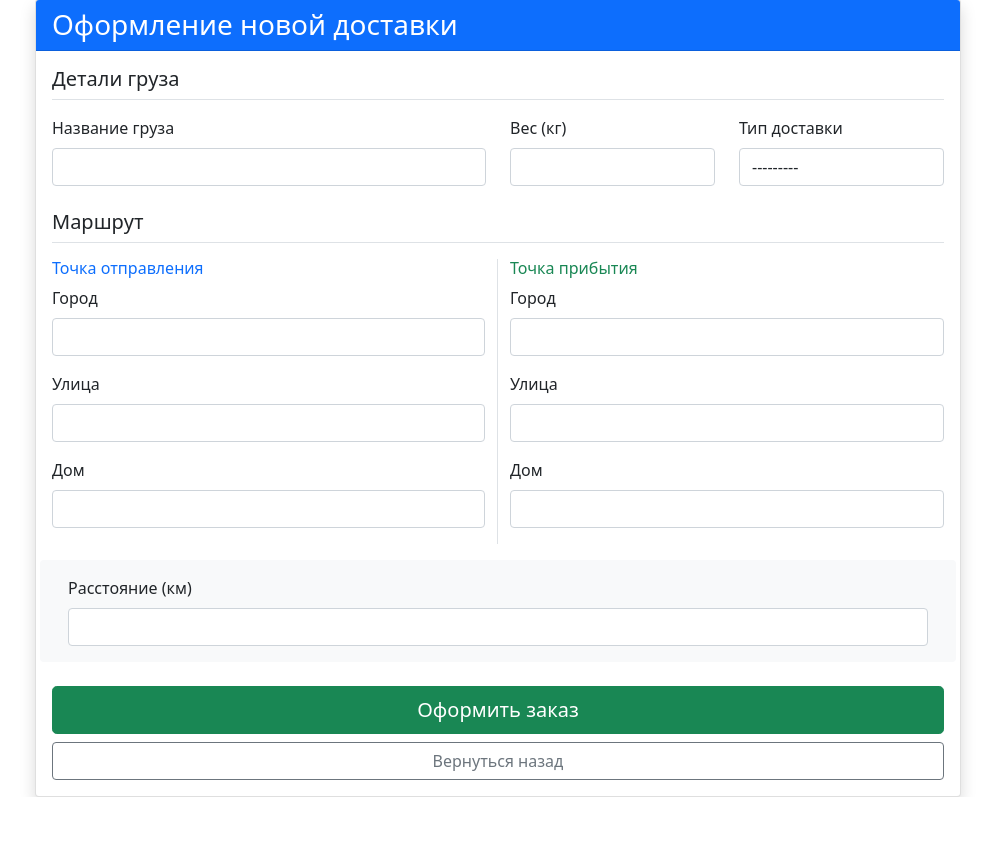
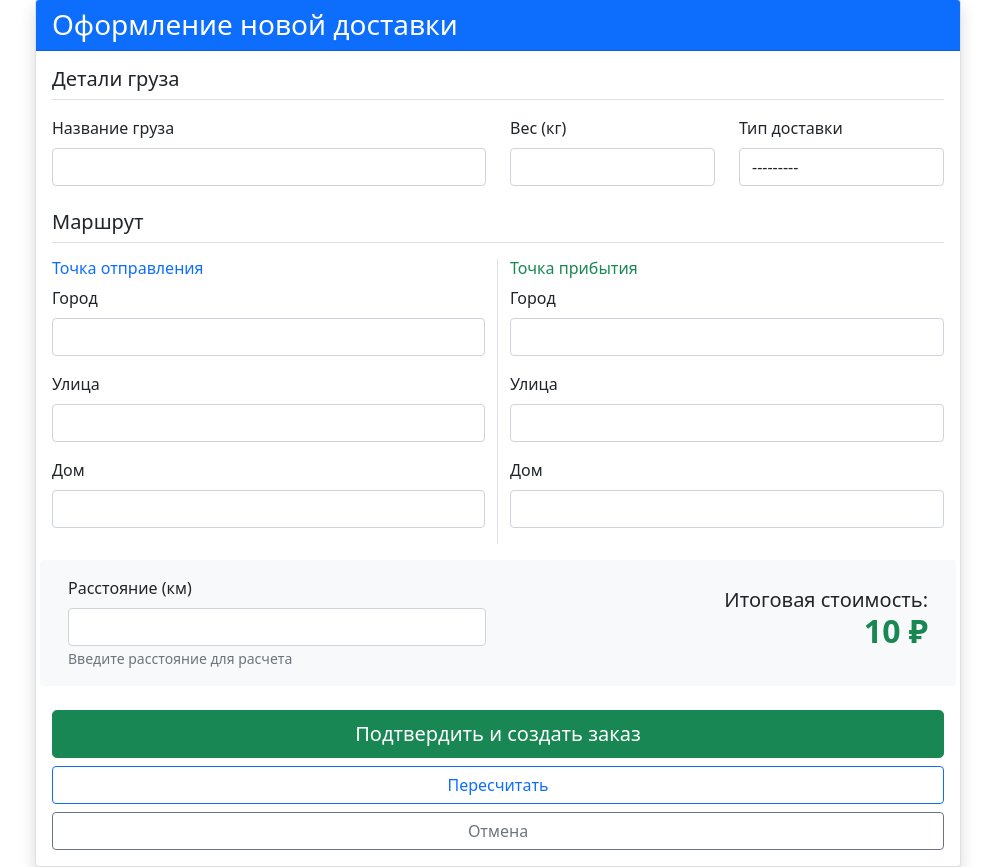
Before and after one commit to Verdict33/Cours_work_sql, a Django app: template delivery_company/transport/templates/client/create_delivery.html in a window 1280 px wide. Shown: the part 75-942 px from the top of the page, without its empty margins (142-1137 px from the left). Before the commit the page ends 872 px from the top, so only its background shows below. Run offline with Django 5.2, Linux system fonts and the light colour scheme; tables that the repository leaves empty hold one stand-in row (Sample ...); the template is opened without the code that fills it: values named after a table or form of the project are taken from there, most other values are stand-ins (such as "Sample title", 1, 10 or a date in 2020).

Commit message:
final client

```diff
--- a/delivery_company/transport/forms.py
+++ b/delivery_company/transport/forms.py
@@ -80,31 +80,44 @@ class CustomUserCreationForm(UserCreationForm):
             role = self.cleaned_data['role']
             phone = self.cleaned_data['phone']
 
+            # Получаем общие данные (они теперь есть в форме для всех)
+            patronymic = self.cleaned_data.get('patronymic', '')
+            last_name = self.cleaned_data['last_name']
+            first_name = self.cleaned_data['first_name']
+
             if role == 'клиент':
-                Client.objects.create(user=user, phone=phone)
+                Client.objects.create(
+                    user=user,
+                    phone=phone,
+                    # Добавляем сохранение полей в модель Client
+                    last_name=last_name,
+                    first_name=first_name,
+                    patronymic=patronymic
+                )
 
             elif role == 'водитель':
-                # Логика привязки авто
+                # ... код для водителя остается прежним ...
+                # (код с fleet_choice и созданием Driver)
+                # ...
                 choice = self.cleaned_data.get('fleet_choice')
                 assigned_fleet = None
 
                 if choice and choice != 'own':
-                    # Если выбран не "свой", ищем машину по ID
                     try:
                         assigned_fleet = Fleet.objects.get(id=int(choice))
                     except Fleet.DoesNotExist:
-                        assigned_fleet = 'нет информации'
+                        assigned_fleet = None
 
                 Driver.objects.create(
                     user=user,
                     phone=phone,
-                    last_name=self.cleaned_data['last_name'],
-                    first_name=self.cleaned_data['first_name'],
-                    patronymic=self.cleaned_data.get('patronymic', ''),
+                    last_name=last_name,
+                    first_name=first_name,
+                    patronymic=patronymic,
                     driving_license=self.cleaned_data.get('driving_license', ''),
                     experience_years=self.cleaned_data.get('experience_years', 0),
                     status='свободен',
-                    fleet=assigned_fleet  # Будет None, если "own", или объект Fleet
+                    fleet=assigned_fleet
                 )
         return user
 
--- a/delivery_company/transport/models.py
+++ b/delivery_company/transport/models.py
@@ -21,13 +21,18 @@ class UserProfile(models.Model):
 
 class Client(models.Model):
     user = models.OneToOneField(User, on_delete=models.CASCADE)
+    # Добавляем новые поля
+    last_name = models.CharField(max_length=100)
+    first_name = models.CharField(max_length=100)
+    patronymic = models.CharField(max_length=100, blank=True, null=True)
+
     phone = models.CharField(max_length=20)
 
     class Meta:
         db_table = 'clients'
 
     def __str__(self):
-        return f"Клиент: {self.user.username}"
+        return f"Клиент: {self.last_name} {self.first_name}"
 
 
 class Fleet(models.Model):
@@ -139,7 +144,6 @@ class Route(models.Model):
     arrival_street = models.CharField(max_length=100)
     arrival_house = models.CharField(max_length=20)
     distance = models.DecimalField(max_digits=10, decimal_places=2, null=True, blank=True)
-    estimated_time = models.DurationField(null=True, blank=True)
 
     class Meta:
         db_table = 'routes'
@@ -167,16 +171,10 @@ class Payment(models.Model):
         ('наличные', 'Наличные'),
     ]
 
-    STATUS_CHOICES = [
-        ('проведён', 'Проведён'),
-        ('отклонён', 'Отклонён'),
-    ]
-
     delivery = models.ForeignKey(Delivery, on_delete=models.RESTRICT)
     amount = models.DecimalField(max_digits=12, decimal_places=2)
     payment_date = models.DateTimeField(auto_now_add=True)
     method = models.CharField(max_length=50, choices=METHOD_CHOICES)
-    status = models.CharField(max_length=50, choices=STATUS_CHOICES)
 
     class Meta:
         db_table = 'payments'
--- a/delivery_company/transport/templates/client/create_delivery.html
+++ b/delivery_company/transport/templates/client/create_delivery.html
@@ -11,7 +11,7 @@
                 <form method="post">
                     {% csrf_token %}
 
-                    <!-- Секция 1: Информация о грузе и типе доставки -->
+                    <!-- Секция 1: Груз -->
                     <h5 class="border-bottom pb-2 mb-3">Детали груза</h5>
                     <div class="row mb-4">
                         <div class="col-md-6">
@@ -30,9 +30,7 @@
 
                     <!-- Секция 2: Маршрут -->
                     <h5 class="border-bottom pb-2 mb-3">Маршрут</h5>
-
                     <div class="row">
-                        <!-- Откуда -->
                         <div class="col-md-6 border-end">
                             <h6 class="text-primary">Точка отправления</h6>
                             <div class="mb-3">
@@ -49,7 +47,6 @@
                             </div>
                         </div>
 
-                        <!-- Куда -->
                         <div class="col-md-6">
                             <h6 class="text-success">Точка прибытия</h6>
                             <div class="mb-3">
@@ -67,18 +64,41 @@
                         </div>
                     </div>
 
-                    <!-- Секция 3: Дополнительно -->
-                    <div class="row mt-3 bg-light p-3 rounded">
-                        <div class="col-md-12">
+                    <!-- Секция 3: Расчет -->
+                    <div class="row mt-3 bg-light p-3 rounded align-items-center">
+                        <div class="col-md-6">
                             <label class="form-label">Расстояние (км)</label>
                             {{ route_form.distance }}
+                            <small class="text-muted">Введите расстояние для расчета</small>
                         </div>
-                        <!-- Поле выбора количества водителей удалено -->
+
+                        <div class="col-md-6 text-end">
+                            {% if calculated_price %}
+                                <h5 class="mb-0">Итоговая стоимость:</h5>
+                                <h2 class="text-success fw-bold">{{ calculated_price }} ₽</h2>
+                            {% endif %}
+                        </div>
                     </div>
 
+                    <!-- Кнопки управления -->
                     <div class="d-grid gap-2 mt-4">
-                        <button type="submit" class="btn btn-success btn-lg">Оформить заказ</button>
-                        <a href="{% url 'client_dashboard' %}" class="btn btn-outline-secondary">Вернуться назад</a>
+                        {% if calculated_price %}
+                            <!-- Кнопка подтверждения -->
+                            <button type="submit" name="action" value="create" class="btn btn-success btn-lg">
+                                Подтвердить и создать заказ
+                            </button>
+                            <!-- Кнопка пересчета -->
+                            <button type="submit" name="action" value="calculate" class="btn btn-outline-primary">
+                                Пересчитать
+                            </button>
+                        {% else %}
+                            <!-- Кнопка только для расчета -->
+                            <button type="submit" name="action" value="calculate" class="btn btn-primary btn-lg">
+                                Рассчитать стоимость
+                            </button>
+                        {% endif %}
+
+                        <a href="{% url 'client_dashboard' %}" class="btn btn-outline-secondary">Отмена</a>
                     </div>
                 </form>
             </div>
```
Also changed, not shown: delivery_company/transport/templates/client/dashboard.html (+12 -32 lines), delivery_company/transport/templates/client/profile.html (+8 -1 lines), delivery_company/transport/views.py (+31 -10 lines), delivery_company/transport/migrations/0007_remove_payment_status.py (added), delivery_company/transport/migrations/0008_remove_route_estimated_time.py (added), delivery_company/transport/migrations/0009_client_first_name_client_last_name_client_patronymic.py (added).
